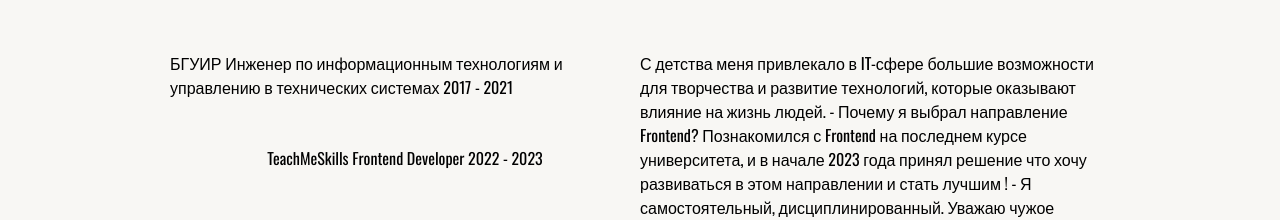
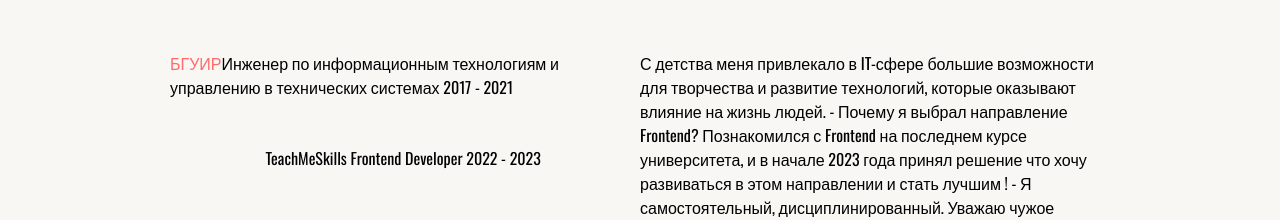
Before and after one commit to Maksimpv1/my-components, a React (Create React App) app: page /#/ in a window 1280 px wide. Shown: the part 3343-3563 px from the top of the page. Built offline with nearby package versions, Linux system fonts and the light colour scheme; a web font is replaced by a local one.

Commit message:
text format

```diff
--- a/src/app/components/about/About.module.ts
+++ b/src/app/components/about/About.module.ts
@@ -1,8 +1,4 @@
 import { styled } from "styled-components";
-
-interface Itype {
-    type: 'name' | 'tech' | 'years';
-}
 
 export const Container = styled.div`
     height: 100vh;
@@ -32,8 +28,11 @@ export const Card = styled.div`
     width: 100%;
     gap: 15px;
 `;
-export const Text:Itype = styled.p`
+export const Text = styled.p`
+    white-space: break-spaces;
+`;
+export const StyledText = styled.span<{color?:string}>`
     font-size: 16px;
-    font-weight: ;
-    color: ;
+    font-weight: 500;
+    color: ${({color})=> color};
 `;
--- a/src/app/components/about/About.tsx
+++ b/src/app/components/about/About.tsx
@@ -1,30 +1,36 @@
 import { BtnNextPage } from "../ui/BtnNextPage/BtnNextPage"
 import * as SC from "./About.module"
+interface Itype {
+    type: 'name' | 'tech' | 'years';
+}
 
 export const About = () => {
+    const colors = {
+        red:"#FF6B6B",
+    }
     return(
         <SC.Container>
             <SC.Wrapper>
                 <SC.Cards>
                     <SC.Card>
                         <h2>Образование</h2>
-                        <p>БГУИР
+                        <SC.Text><SC.StyledText color={colors.red}>БГУИР</SC.StyledText>
                         Инженер по информационным технологиям и управлению в технических системах
-                        2017 - 2021</p>
-                        <p>TeachMeSkills
+                        2017 - 2021</SC.Text>
+                        <SC.Text>TeachMeSkills
                         Frontend Developer
-                        2022 - 2023 </p>
+                        2022 - 2023 </SC.Text>
                     </SC.Card>
                     <SC.Card>
                     <h2>Обо мне</h2>
-                    <p>
+                    <SC.Text>
                     С детства меня привлекало в IT-сфере большие возможности
                     для творчества и развитие технологий, которые оказывают влияние на жизнь людей.
                     - Почему я выбрал направление Frontend?
                     Познакомился с Frontend на последнем курсе университета, и в начале 2023 года принял решение что хочу развиваться в этом направлении и стать лучшим !
                     - Я самостоятельный, дисциплинированный. Уважаю чужое мнение и конструктивную критику, иду на
                     компромиссы, и могу отстаивать свою точку мнения. Постоянно работаю над собой. Имел опыт организационно-управленческой деятельности.
-                    </p>
+                    </SC.Text>
                     </SC.Card>
                 </SC.Cards>
                 <BtnNextPage id='about'>Contact</BtnNextPage>
```
